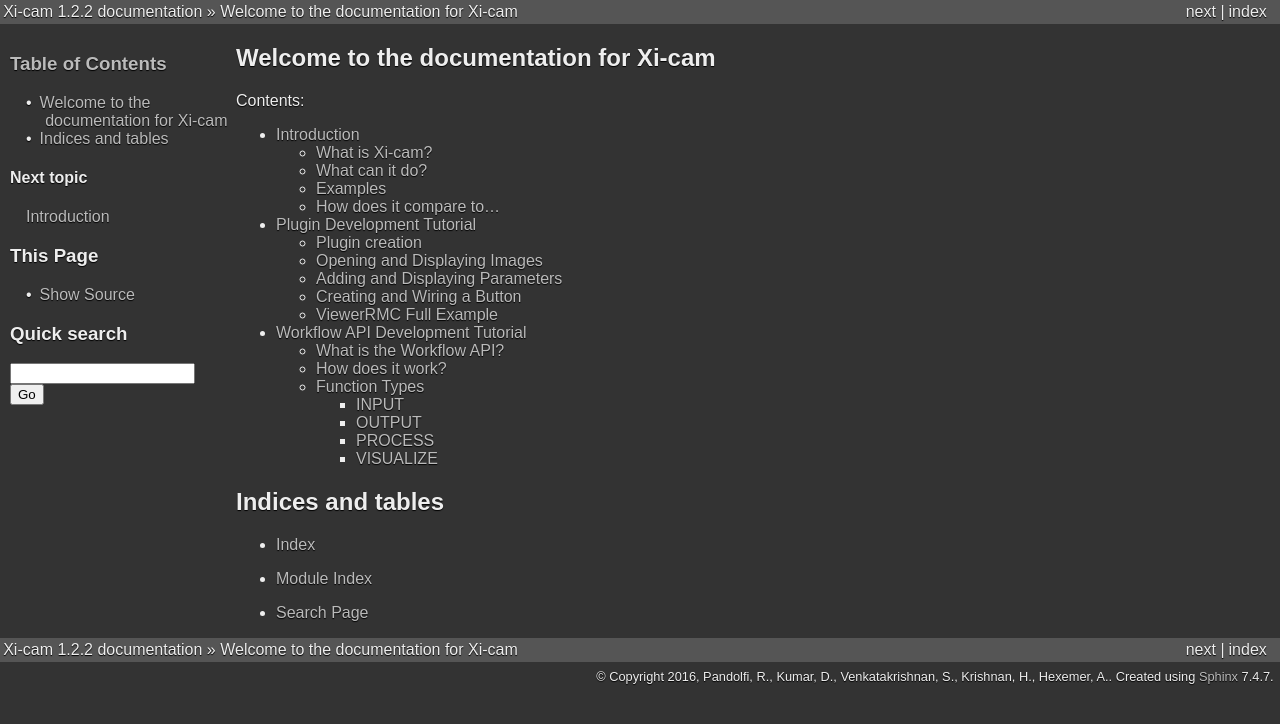
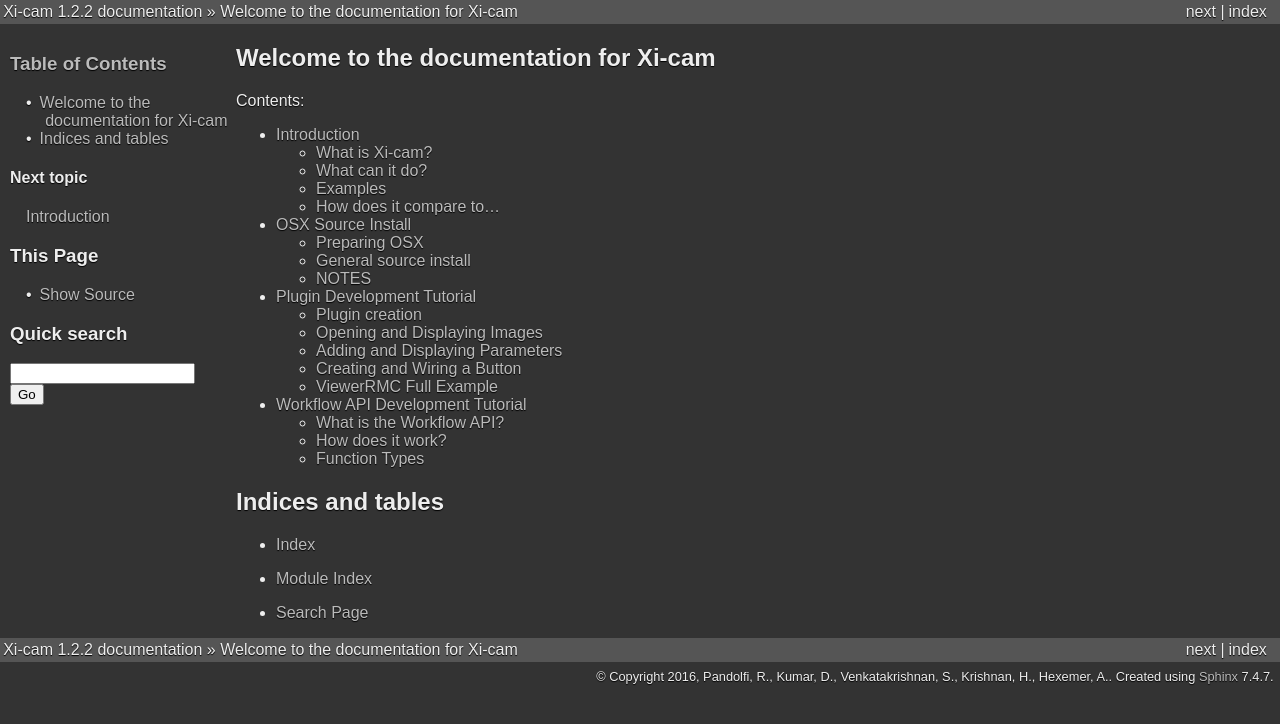
Before and after one commit to ronpandolfi/Xi-cam, a Sphinx documentation site: the page built from doc/source/index.rst, in a window 1280 px wide. Shown: the top 724 px of the page. Built offline with Sphinx 7.4.7, drawn with Linux system fonts in a browser that asks for light colours; some of the changed lines change nothing that is shown.

Commit message:
Theme update and doc edits.

```diff
--- a/doc/source/index.rst
+++ b/doc/source/index.rst
@@ -9,11 +9,13 @@
 Contents:
 
 .. toctree::
-    :maxdepth: 3
+    :maxdepth: 2
 
     introduction
+    macSourceInstall
     pluginTutorial
     workflowAPI
+
 
 
 Indices and tables
--- a/doc/source/macSourceInstall.rst
+++ b/doc/source/macSourceInstall.rst
@@ -7,27 +7,35 @@
 Preparing OSX
 -------------
 
-1.  Install the Homebrew package manager:
-    ``/usr/bin/ruby -e "$(curl -fsSL https://raw.githubusercontent.com/Homebrew/install/master/install)"``
-2.  Install libraries with brew
-    ``brew install python openssl cmake homebrew/science/hdf5 libjpeg pkg-config libfreetype libpng cartr/qt4/qt``
+1. Install the Homebrew package manager::
 
+    /usr/bin/ruby -e "$(curl -fsSL https://raw.githubusercontent.com/Homebrew/install/master/install)
+
+2.  Install libraries with brew::
+
+    brew install python openssl cmake homebrew/science/hdf5 libjpeg pkg-config libfreetype libpng cartr/qt4/qt
 
 General source install
------------------------
+----------------------
 
 1.  Clone the Xi-cam repository and enter it:
-    ``git clone https://github.com/ronpandolfi/Xi-cam.git && cd Xi-cam``
-1.  Install the virtualenv python package and activate it:
-    ``pip install virtualenv && source venv/bin/activate``
-2.  Create a virtual environment:
-    ``virtualenv venv --system-site-packages``
-3.  Upgrade pip:
-    ``pip install --upgrade pip``
-3.  Install numpy:
-    ``pip install --ignore-installed numpy``
-4.  Install Xi-cam
-    ``pip install .``
+.. code-block:: bash
+    git clone https://github.com/ronpandolfi/Xi-cam.git && cd Xi-cam
+2.  Install the virtualenv python package and activate it:
+.. code-block:: bash
+    pip install virtualenv && source venv/bin/activate
+3.  Create a virtual environment:
+.. code-block:: bash
+    virtualenv venv --system-site-packages
+4.  Upgrade pip:
+.. code-block:: bash
+    pip install --upgrade pip
+5.  Install numpy:
+.. code-block:: bash
+    pip install --ignore-installed numpy
+6.  Install Xi-cam
+.. code-block:: bash
+    pip install .
 
 
 
--- a/doc/source/sphinx-theme-graphite/static/graphite.css
+++ b/doc/source/sphinx-theme-graphite/static/graphite.css
@@ -161,7 +161,7 @@
   list-style: none;
   margin-left: 0;
   padding-left: 2.6em;
-  text-indent: -1.6em;
+  /*text-indent: -1.6em;*/
 }
 
 
--- a/doc/source/sphinx-theme-graphite/static/html4css1.css
+++ b/doc/source/sphinx-theme-graphite/static/html4css1.css
@@ -20,7 +20,8 @@
 
 .first {
   /* Override more specific margin styles with "! important". */
-  margin-top: 0 ! important }
+  margin-top: 0 ! important ;
+  display: inline}
 
 .last, .with-subtitle {
   margin-bottom: 0 ! important }
```
